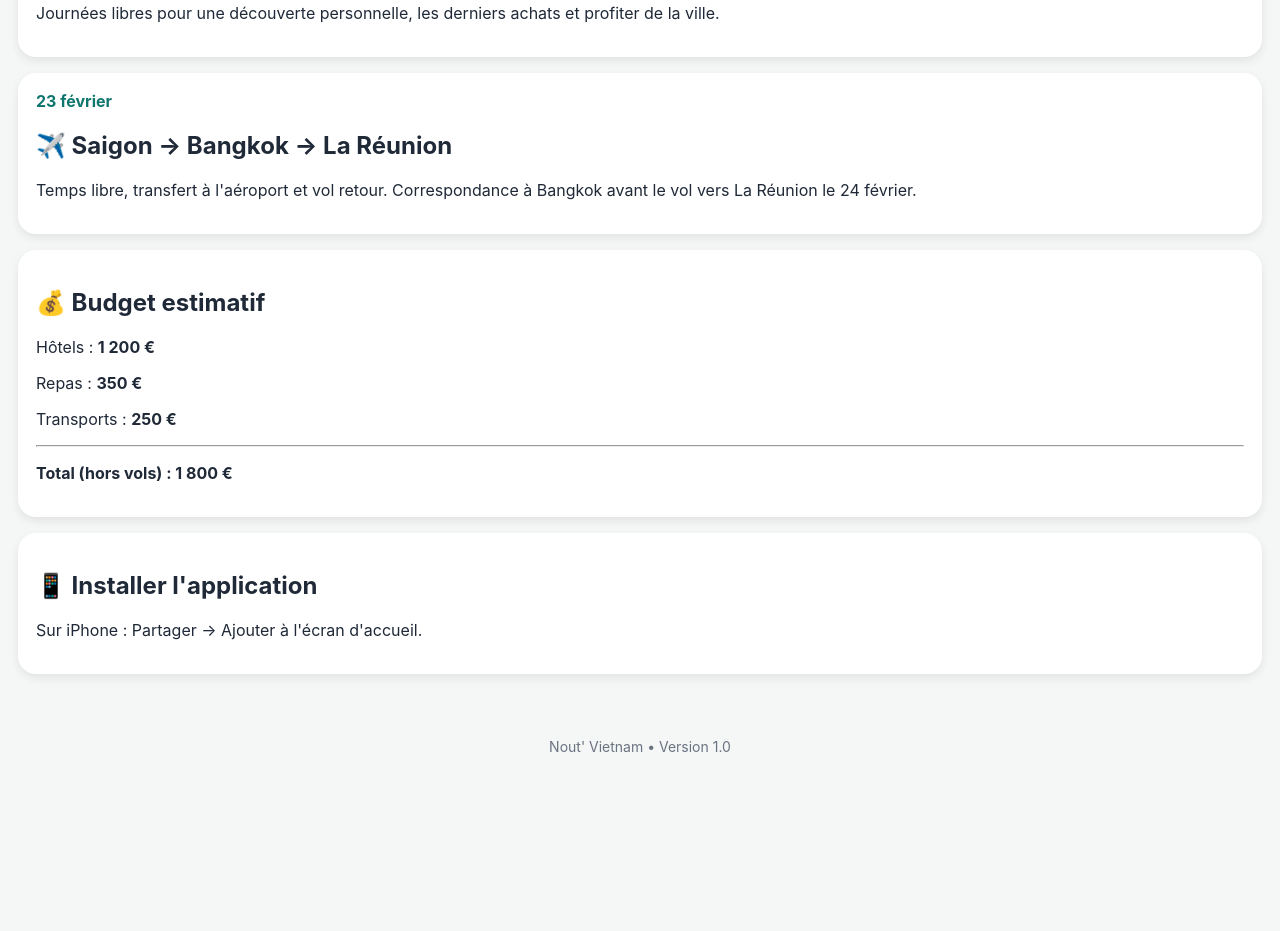
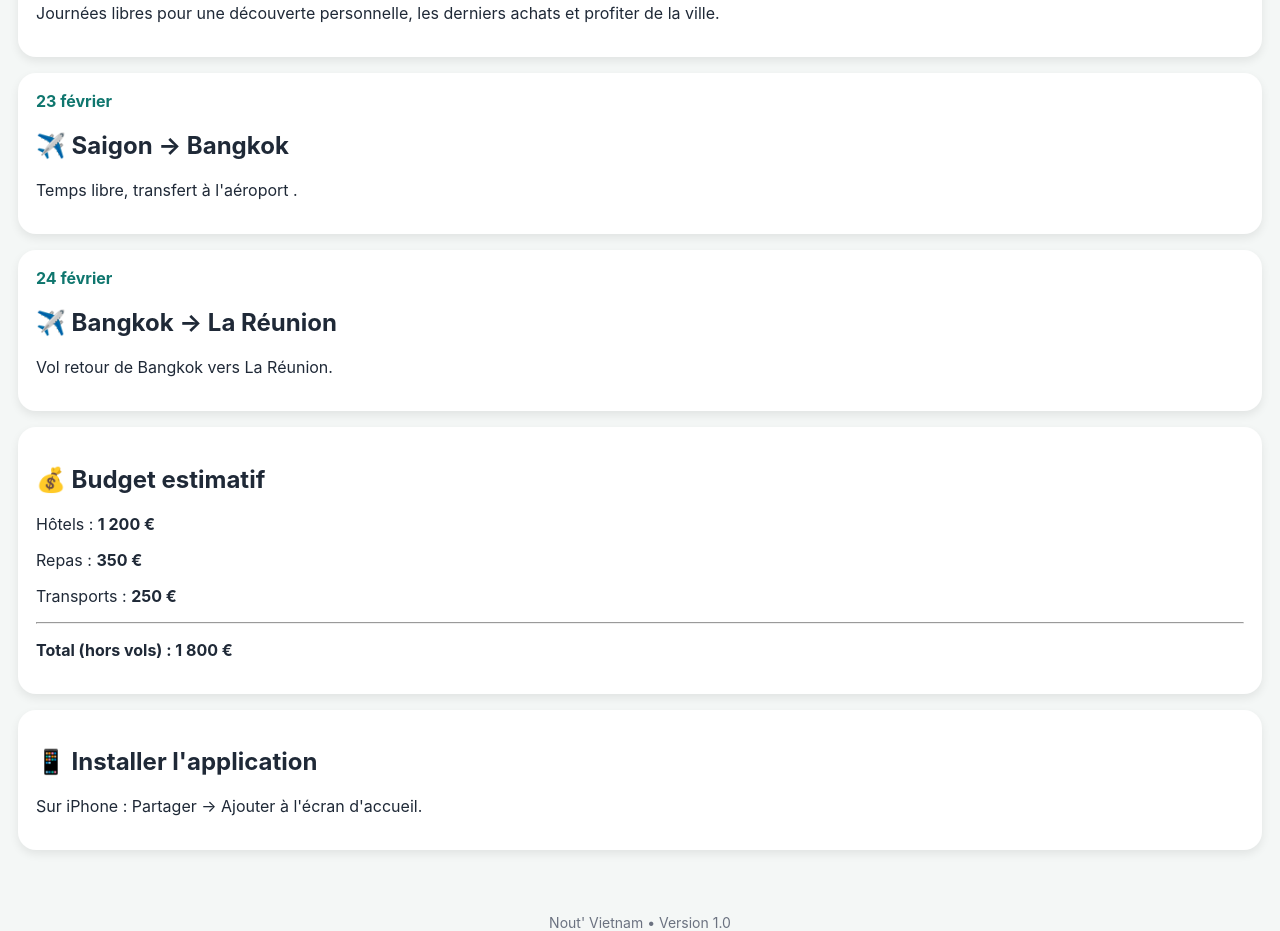
Before and after one commit to pmnroger-cell/nout-vietnam, a plain HTML site: page index.html in a window 1280 px wide. Shown: the part 1895-2826 px from the top of the page. Before the commit the page ends 2680 px from the top, so only its background shows below. Drawn offline with Linux system fonts and the light colour scheme.

Commit message:
Update index.html

```diff
--- a/index.html
+++ b/index.html
@@ -134,8 +134,13 @@
 
 <div class="card">
   <div class="day">23 février</div>
-  <h2>✈️ Saigon → Bangkok → La Réunion</h2>
-  <p>Temps libre, transfert à l'aéroport et vol retour. Correspondance à Bangkok avant le vol vers La Réunion le 24 février.</p>
+  <h2>✈️ Saigon → Bangkok </h2>
+  <p>Temps libre, transfert à l'aéroport .</p>
+</div>
+  <div class="card">
+  <div class="day">24 février</div>
+  <h2>✈️ Bangkok → La Réunion</h2>
+  <p>Vol retour de Bangkok vers La Réunion.</p>
 </div>
 
   <div class="card">
```
